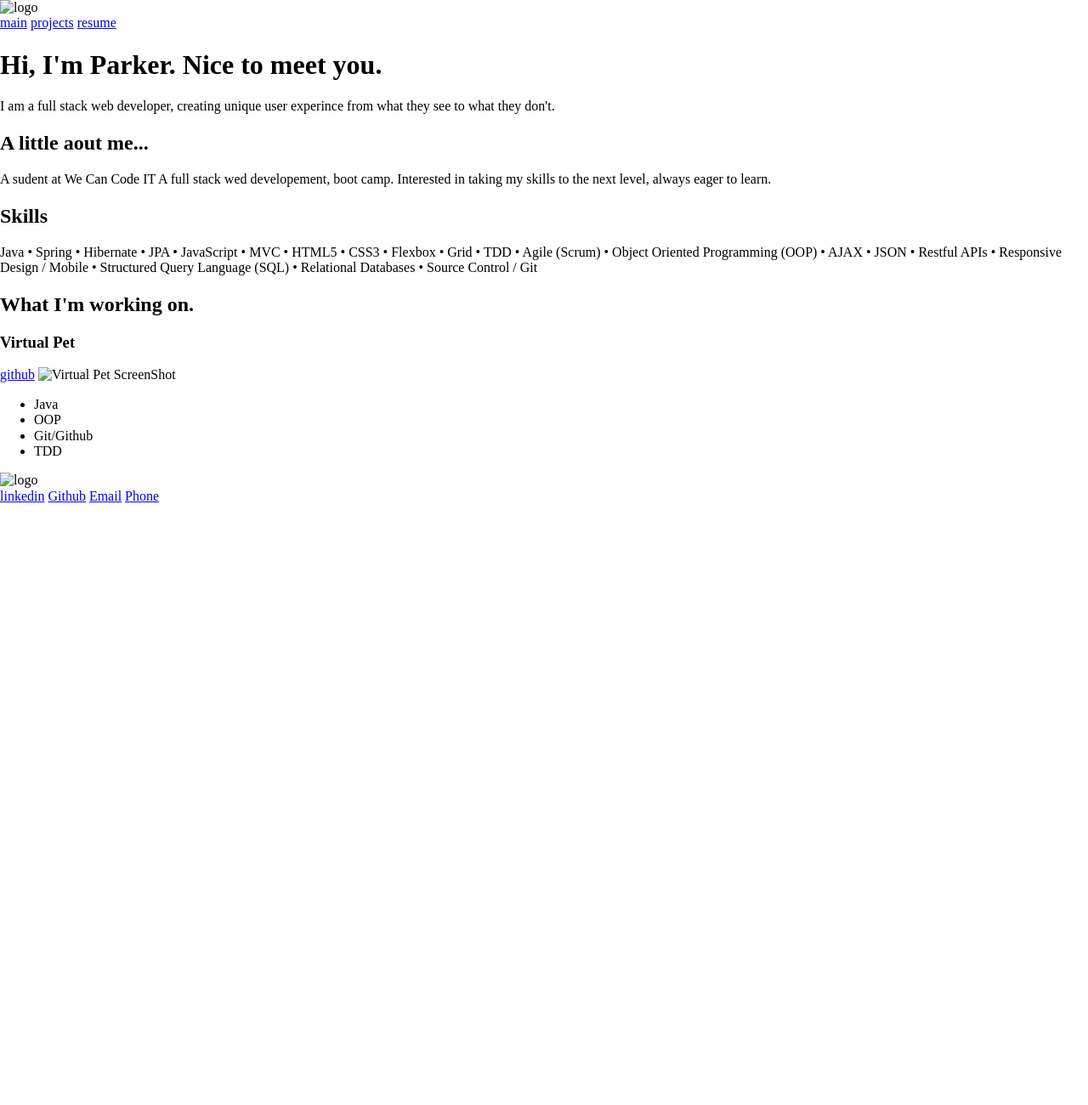
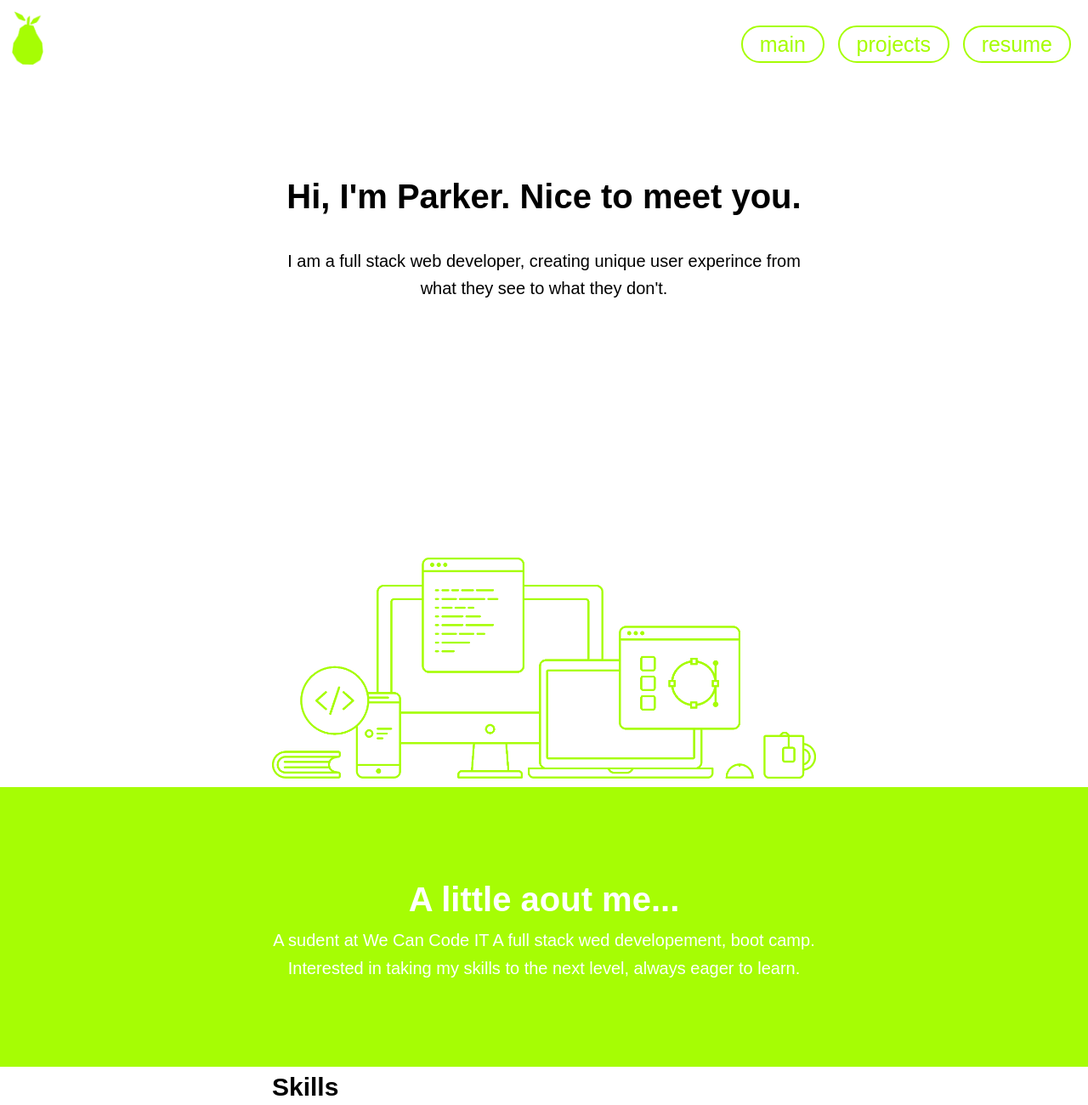
Before and after one commit to Parker-Bartlett/Parker-Bartlett.github.io, a plain HTML site: page index.html in a window 1280 px wide. Shown: the top 1300 px of the page at 85% size. Before the commit the page ends 800 px from the top, so only its background shows below. Drawn offline with Linux system fonts and the light colour scheme.

Commit message:
Finish basic HTML start style first sections

```diff
--- a/css/style.css
+++ b/css/style.css
@@ -0,0 +1,95 @@
+* {
+    box-sizing: border-box;
+    margin: 0;
+    padding: 0;
+}
+
+html {
+    font: 20px/1.618 sans-serif;
+}
+
+.container {
+    margin: 0 auto;
+    width: 50%;
+}
+
+header img {
+    height: 3%;
+    width: 3%;
+    margin-left: 1%;
+    margin-top: 1%;
+    margin-bottom: 1%;
+}
+
+header nav {
+    float: right;
+    padding-right: 1rem;
+}
+
+header nav a {
+    display: inline-block;
+    text-decoration: none;
+    margin-left: 0.5rem;
+    margin-top: 1.5rem;
+    border: 2px solid #a6fd04;
+    color: #a6fd04;
+    background-color: white;
+    font-size: 1.25rem;
+    border-radius: 290486px;
+    display: inline-flex;
+    padding-right: 1rem;
+    padding-left: 1rem;
+    -webkit-transition-duration: .5s; /* Safari */
+    transition-duration: .5s;
+}
+
+header nav a:hover {
+    color: white;
+    background-color: #a6fd04;
+}
+
+.clearfix {
+    clear: both;
+    content: '';
+    display: block;
+}
+
+
+
+.intro {
+    margin-top: 5rem;
+
+}
+
+.intro h1, p{
+    text-align: center;
+}
+
+.bottomOfIntro img {
+    padding-top: 15rem;
+    width: 100%;
+
+}
+
+.aboutMe {
+    padding-top: 5rem;
+    padding-bottom: 5rem;
+    color: white;
+    background-color: #a6fd04;
+    width: 100%;
+}
+
+.aboutMeContent {
+    width: 50%;
+    margin: 0 auto;
+    text-align: center;
+}
+
+.aboutMeContent h2 {
+    font-size: 2rem;
+}
+
+.skills {
+    padding-top: 5rem;
+    padding-bottom: 5rem;
+}
--- a/index.html
+++ b/index.html
@@ -1,31 +1,47 @@
 <!DOCTYPE html>
 <html>
+
 <head>
     <link rel="stylesheet" href="css/normalize.css">
     <link rel="stylesheet" href="css/style.css">
     <title>Parker Bartlett</title>
 </head>
+
 <body>
-    <header>
-        <img src="img" alt="logo">
+
+    <header class="clearfix">
+        <img src="images/pearone.png" alt="logo">
         <nav>
             <a href="main">main</a>
             <a href="projects">projects</a>
             <a href="resume">resume</a>
         </nav>
     </header>
-
+    <div class="container">
+        <div class="main">
+            <section class="intro">
                 <h1> Hi, I'm Parker. Nice to meet you. </h1>
-    <p>I am a full stack web developer, creating unique user experince from what they see to what they don't.</p>
-
-    <section id="about me">
+                <p>I am a full stack web developer, creating unique user experince from what they see to what they
+                    don't.</p>
+                <div class="bottomOfIntro">
+                    <img src="images/hero.png" alt="hero">
+                </div>
+            </section>
+        </div>
+    </div>
+        <section class="aboutMe">
+            <div class="aboutMeContent">
                 <h2>A little aout me...</h2>
-        <p>A sudent at We Can Code IT  A full stack wed developement, boot camp. Interested in taking my skills to the next level, always eager to learn.</p>
+                <p>A sudent at We Can Code IT A full stack wed developement, boot camp. Interested in taking my skills
+                    to the next level, always eager to learn.</p>
+            </div>
         </section>
-
-    <section id="Skills">
+    <div class="container">
+        <section class="Skills">
             <h2>Skills</h3>
-            <p>Java • Spring • Hibernate • JPA • JavaScript • MVC • HTML5 • CSS3 • Flexbox • Grid • TDD • Agile (Scrum) • Object Oriented Programming (OOP) • AJAX • JSON • Restful APIs • Responsive Design / Mobile • Structured Query Language (SQL) • Relational Databases • Source Control / Git</p>
+                <p>Java • Spring • Hibernate • JPA • JavaScript • MVC • HTML5 • CSS3 • Flexbox • Grid • TDD • Agile
+                    (Scrum) • Object Oriented Programming (OOP) • AJAX • JSON • Restful APIs • Responsive Design /
+                    Mobile • Structured Query Language (SQL) • Relational Databases • Source Control / Git</p>
         </section>
 
         <section id="Projects">
@@ -42,7 +58,6 @@
                 </ul>
             </article>
         </section>
-
         <footer>
             <img src="logo" alt="logo">
             <nav>
@@ -52,5 +67,7 @@
                 <a href="Phone">Phone</a>
             </nav>
         </footer>
+    </div>
 </body>
+
 </html>
```
Also changed, not shown: images/hero.png (added), images/pear.png (added), images/pearone.png (added). Lines whose indentation alone changed are shown as unchanged.
